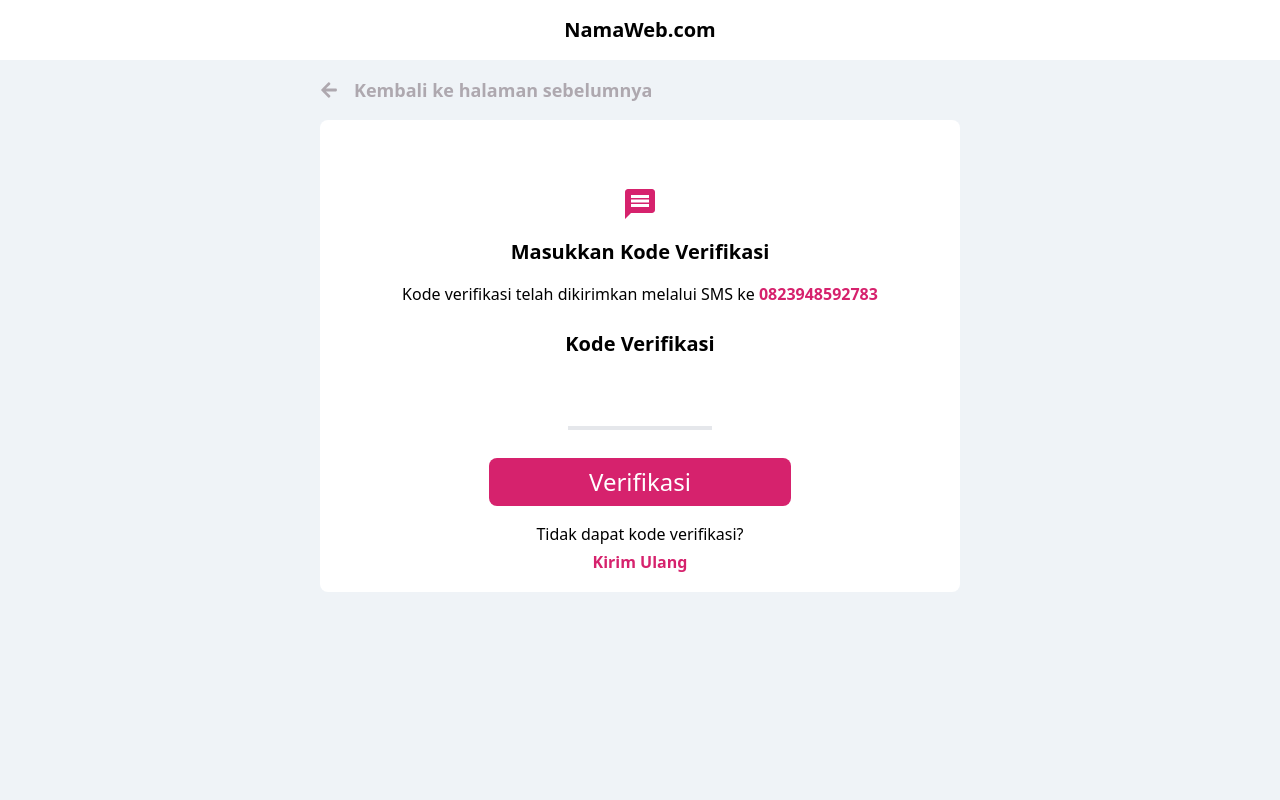
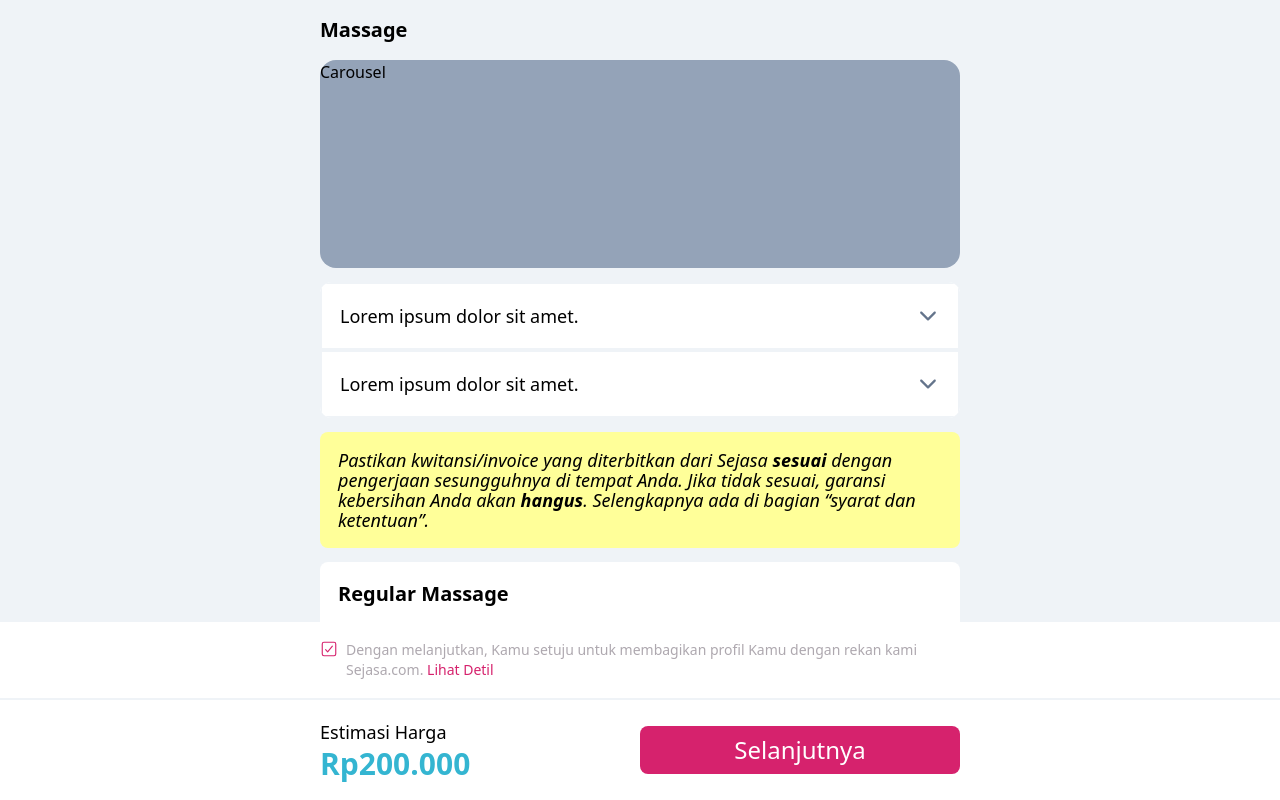
Before and after one commit to JadiDapa/bantu-kk-manda, a React (Vite) app: page / in a window 1280 px wide. Shown: the top 800 px of the page. Built offline with nearby package versions, Linux system fonts and the light colour scheme.

Commit message:
Accordion Done

```diff
--- a/src/App.tsx
+++ b/src/App.tsx
@@ -1,16 +1,19 @@
-import { useState } from "react";
+import { createContext, useState } from "react";
 import Menu from "./pages/Menu";
 import UserData from "./pages/UserData";
 import Verification from "./pages/Verification";
 
+export const ViewContext = createContext();
+
 const App = () => {
-  const [view] = useState("verification");
+  const [view, setView] = useState("menu");
+
   return (
-    <div className="">
+    <ViewContext.Provider value={{ view, setView }}>
       {view === "menu" && <Menu />}
       {view === "user-data" && <UserData />}
       {view === "verification" && <Verification />}
-    </div>
+    </ViewContext.Provider>
   );
 };
 
--- a/src/components/Accordion.tsx
+++ b/src/components/Accordion.tsx
@@ -1,11 +1,33 @@
+import { useState } from "react";
 import { IoIosArrowDown } from "react-icons/io";
 
-const Accordion = () => {
+const Accordion = ({ children }) => {
+  const [isOpen, setIsOpen] = useState(false);
+
   return (
-    <div className="w-full h-[54px] bg-white flex items-center px-[18px] justify-between">
-      <div className="text-lg">Lorem ipsum dolor sit amet.</div>
-      <div className="text-2xl text-slate-500">
-        <IoIosArrowDown />
+    <div className="w-full bg-white">
+      <div
+        onClick={() => setIsOpen(!isOpen)}
+        className="flex items-center justify-between border-2 border-grey p-[18px]"
+        style={{ cursor: "pointer" }}
+      >
+        <div className="text-lg">Lorem ipsum dolor sit amet.</div>
+        <div className="text-2xl text-slate-500">
+          <IoIosArrowDown
+            className={`${
+              isOpen ? "rotate-180" : "rotate-0"
+            } transition-all duration-300`}
+          />
+        </div>
+      </div>
+      <div
+        className={`${
+          isOpen ? "max-h-[500px] " : "max-h-0"
+        } overflow-hidden border-grey transition-height duration-300`}
+      >
+        <div className="leading-[18px] p-[18px] flex flex-col gap-4 text-lg">
+          {children}
+        </div>
       </div>
     </div>
   );
--- a/src/components/Carousel.tsx
+++ b/src/components/Carousel.tsx
@@ -1,5 +1,5 @@
 const Carousel = () => {
-  return <div className="h-48 rounded-2xl bg-slate-400 ">Carousel</div>;
+  return <div className="h-52 rounded-2xl bg-slate-400 ">Carousel</div>;
 };
 
 export default Carousel;
--- a/src/components/Navbar.tsx
+++ b/src/components/Navbar.tsx
@@ -1,5 +1,6 @@
-import { useEffect, useState } from "react";
+import { useContext, useEffect, useState } from "react";
 import { IoIosArrowBack } from "react-icons/io";
+import { ViewContext } from "../App";
 
 interface NavbarProps {
   title: string;
@@ -9,6 +10,7 @@ interface NavbarProps {
 
 const Navbar = ({ title, isNext, verificating }: NavbarProps) => {
   const [scrolling, setScrolling] = useState(false);
+  const { setView } = useContext(ViewContext);
 
   useEffect(() => {
     const handleScroll = () => {
@@ -29,9 +31,12 @@ const Navbar = ({ title, isNext, verificating }: NavbarProps) => {
       <div
         className={`${scrolling ? "bg-white shadow-md" : "bg-[#eff3f7]"} ${
           verificating && "justify-center bg-white "
-        } h-[60px] w-full px-[25%] flex items-center fixed top-0 transition-all duration-500`}
+        }  h-[60px] w-full px-[25%] flex items-center fixed top-0 transition-all duration-500`}
       >
-        <div className=" font-semibold text-xl flex gap-1 items-center">
+        <div
+          onClick={() => setView("menu")}
+          className="cursor-pointer font-semibold text-xl flex gap-1 items-center"
+        >
           {isNext && (
             <span className="text-4xl ">
               <IoIosArrowBack />
--- a/src/components/Summary.tsx
+++ b/src/components/Summary.tsx
@@ -1,10 +1,14 @@
+import { useContext } from "react";
 import { IoCheckboxOutline } from "react-icons/io5";
+import { ViewContext } from "../App";
 
 interface SummaryProps {
   estimated: string;
 }
 
 const Summary = ({ estimated }: SummaryProps) => {
+  const { view, setView } = useContext(ViewContext);
+
   return (
     <div className="w-full fixed bottom-0 left-0">
       <div className=" py-[18px] bg-white px-[25%] text-lg flex gap-2 border-b-2 border-grey">
@@ -27,7 +31,12 @@ const Summary = ({ estimated }: SummaryProps) => {
           </div>
         </div>
         <div className="flex-1">
-          <button className="w-full py-2 bg-magenta text-white text-2xl rounded-lg">
+          <button
+            onClick={() =>
+              setView(view === "user-data" ? "verification" : "user-data")
+            }
+            className="w-full py-2 bg-magenta text-white text-2xl rounded-lg cursor-pointer"
+          >
             Selanjutnya
           </button>
         </div>
--- a/src/pages/Menu.tsx
+++ b/src/pages/Menu.tsx
@@ -13,9 +13,47 @@ const Menu = () => {
       <Navbar title={"Massage"} />
       <div className="px-[25%] mt-[60px]">
         <Carousel />
-        <div className=" rounded-xl flex flex-col gap-0.5 overflow-hidden ">
-          <Accordion />
-          <Accordion />
+        <div className=" mt-3.5 rounded-xl overflow-hidden ">
+          <Accordion>
+            <p>
+              Rilekskan tubuh dan kendurkan otot-otot yang tegang dengan terapi
+              kesehatan tradisional. Pemijatan ditangani oleh terapis
+              berpengalaman dan profesional.
+            </p>
+            <p>
+              <b>Beberapa informasi penting seputar Layanan Massage:</b>
+              <br />
+              1. Sejasa menolak segala bentuk pelecehan seksual. <br />
+              2. Sejasa akan menindak tegas oknum pelecehan sesuai hukum dan UU
+              yang berlaku.
+              <br /> 3. Kami menjamin kenyamanan Anda saat proses pemijatan.
+              <br /> Anda dapat melihat rating dan review terapis yang bertugas.
+              <br />
+              4. Terapis akan menyediakan handuk/ kain bersih, alas kain, dan
+              minyak pijat yang dibutuhkan saat proses memijat. <br />
+              5. Customer menyediakan matras untuk pijat.
+            </p>
+          </Accordion>
+          <Accordion>
+            <p>
+              Rilekskan tubuh dan kendurkan otot-otot yang tegang dengan terapi
+              kesehatan tradisional. Pemijatan ditangani oleh terapis
+              berpengalaman dan profesional.
+            </p>
+            <p>
+              <b>Beberapa informasi penting seputar Layanan Massage:</b>
+              <br />
+              1. Sejasa menolak segala bentuk pelecehan seksual. <br />
+              2. Sejasa akan menindak tegas oknum pelecehan sesuai hukum dan UU
+              yang berlaku.
+              <br /> 3. Kami menjamin kenyamanan Anda saat proses pemijatan.
+              <br /> Anda dapat melihat rating dan review terapis yang bertugas.
+              <br />
+              4. Terapis akan menyediakan handuk/ kain bersih, alas kain, dan
+              minyak pijat yang dibutuhkan saat proses memijat. <br />
+              5. Customer menyediakan matras untuk pijat.
+            </p>
+          </Accordion>
         </div>
         <div className="italic mt-3.5 p-[18px] bg-[#FFFF99] rounded-lg text-lg leading-5 font-[400] ">
           Pastikan kwitansi/invoice yang diterbitkan dari Sejasa
--- a/src/pages/Verification.tsx
+++ b/src/pages/Verification.tsx
@@ -1,18 +1,24 @@
+import { useContext } from "react";
 import Navbar from "../components/Navbar";
 import { FaArrowLeft } from "react-icons/fa";
 import { MdMessage } from "react-icons/md";
+import { ViewContext } from "../App";
 
 interface VerificationProps {
   phoneNumber: string;
 }
 
-const Verification = ({ phoneNumber = "0823948592783" }) => {
+const Verification = ({ phoneNumber = "0823948592783" }: VerificationProps) => {
+  const { setView } = useContext(ViewContext);
   return (
     <div className="pb-[160px]">
       <Navbar title={"NamaWeb.com"} verificating />
 
       <div className="px-[25%] mt-[60px]">
-        <div className="py-4 flex gap-4 items-center font-semibold text-darkgrey text-lg">
+        <div
+          onClick={() => setView("user-data")}
+          className="py-4 flex gap-4 items-center font-semibold text-darkgrey text-lg cursor-pointer"
+        >
           <span>
             <FaArrowLeft />
           </span>
@@ -34,11 +40,13 @@ const Verification = ({ phoneNumber = "0823948592783" }) => {
             <input className="px-2 w-36 tracking-[1em] text-2xl border-b-4 outline-none focus:border-magenta transition-all duration-300 " />
           </div>
           <div className="">
-            <button className=" mt-4 w-1/2 py-2 bg-magenta text-white text-2xl rounded-lg">
+            <button className=" mt-4 w-1/2 py-2 bg-magenta text-white text-2xl rounded-lg cursor-pointer">
               Verifikasi
             </button>
             <div className="mt-4 mb-1">Tidak dapat kode verifikasi?</div>
-            <div className="font-semibold text-magenta">Kirim Ulang</div>
+            <div className="font-semibold text-magenta cursor-pointer">
+              Kirim Ulang
+            </div>
           </div>
         </div>
       </div>
```
Also changed, not shown: src/main.tsx (+7 -7 lines), src/provider/ViewProvider.tsx (deleted).
